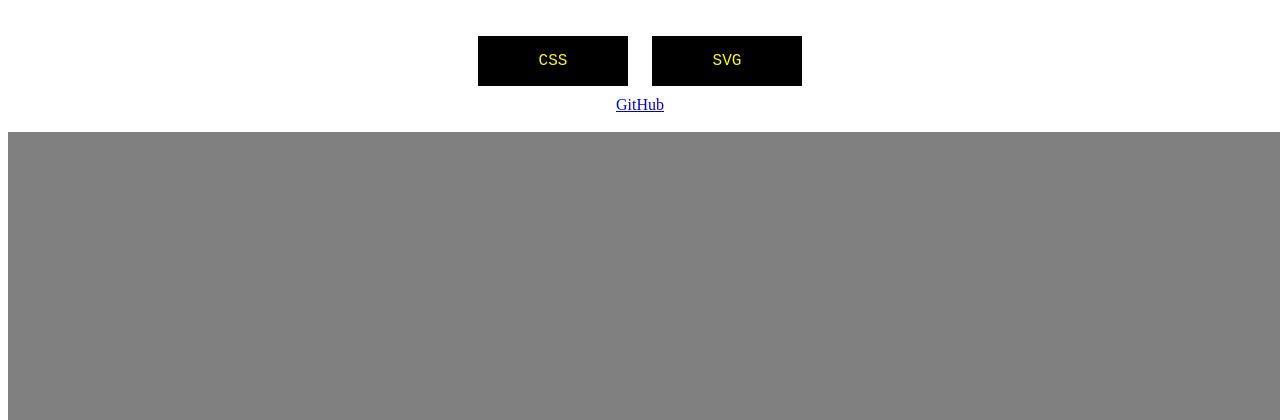
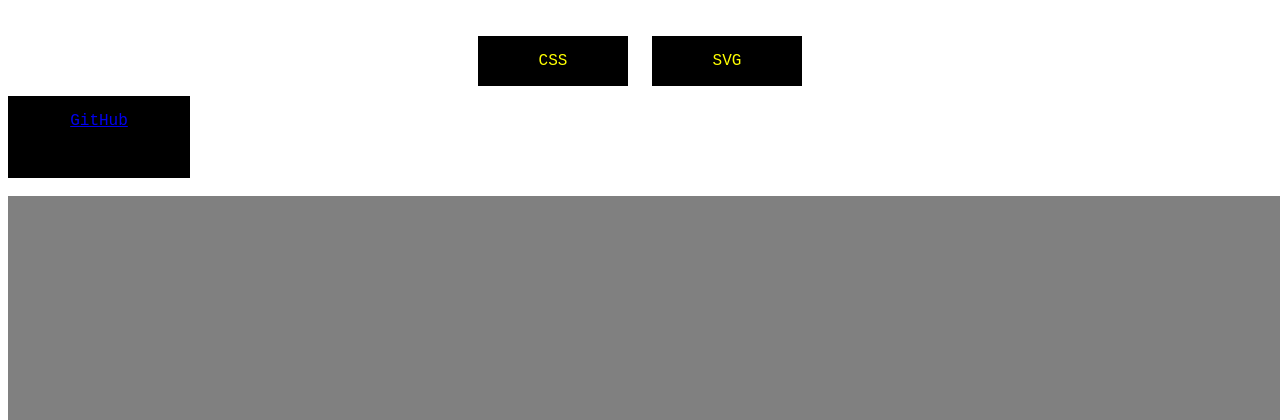
Before and after one commit to LanceVaflor/webanimation-portfolio, a PHP site: page / in a window 1280 px wide; the page is wider, and only the part inside the window is pictured. Shown: the top 420 px of that part. Run offline with PHP 8.4, Linux system fonts and the light colour scheme.

Commit message:
Update style.css

```diff
--- a/style.css
+++ b/style.css
@@ -27,6 +27,17 @@ h2{
     background:grey;
     padding: 50px;
 }
+.github{
+background-color: #000000;
+    color: yellow;
+    padding: 16px;
+    height: 50px;
+    width: 150px;
+    font-size: 16px;
+    border: none;
+    font-family: 'Courier New', Courier, monospace;
+}
+
 
 .dropbtn {
     background-color: #000000;
```
